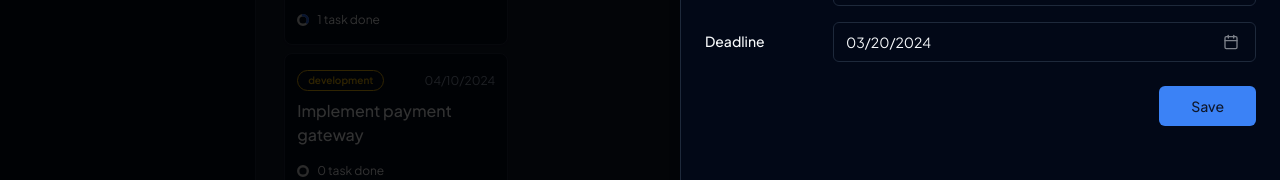
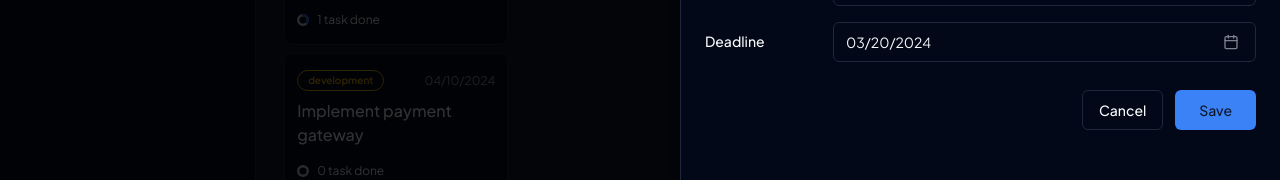
Before and after one commit to kimhuy011199/react-kanban, a React (Vite) app: page / in a window 1280 px wide. Both pictures are taken after a click on the item "Add new task". Shown: the part 402-582 px from the top of the page. Built offline with nearby package versions, Linux system fonts and the light colour scheme.

Commit message:
Handle on cancel form

```diff
--- a/src/components/EditTodoSheet.tsx
+++ b/src/components/EditTodoSheet.tsx
@@ -24,6 +24,10 @@ const EditTodoSheet = ({
     });
   };
 
+  const handleClose = () => {
+    setIsEditMode(false);
+  };
+
   return (
     <>
       <SheetHeader>
@@ -32,7 +36,11 @@ const EditTodoSheet = ({
           Update your task here. Click save when you're done.
         </SheetDescription>
       </SheetHeader>
-      <TodoForm formValues={task} onSubmit={handleEditTask} />
+      <TodoForm
+        formValues={task}
+        onSubmit={handleEditTask}
+        onCancel={handleClose}
+      />
     </>
   );
 };
--- a/src/components/NewTodoSheet.tsx
+++ b/src/components/NewTodoSheet.tsx
@@ -26,6 +26,10 @@ const NewTodoSheet = ({ children }: { children: ReactNode }) => {
     });
   };
 
+  const handleClose = () => {
+    setOpen(false);
+  };
+
   return (
     <Sheet open={open} onOpenChange={setOpen}>
       <SheetTrigger asChild>{children}</SheetTrigger>
@@ -36,7 +40,7 @@ const NewTodoSheet = ({ children }: { children: ReactNode }) => {
             Create a new task here. Click save when you're done.
           </SheetDescription>
         </SheetHeader>
-        <TodoForm onSubmit={handleCreateTask} />
+        <TodoForm onSubmit={handleCreateTask} onCancel={handleClose} />
       </SheetContent>
     </Sheet>
   );
--- a/src/components/TodoForm.tsx
+++ b/src/components/TodoForm.tsx
@@ -81,9 +81,11 @@ export type TodoFormValuesType = z.infer<typeof formSchema>;
 const TodoForm = ({
   formValues = defaultValues,
   onSubmit,
+  onCancel,
 }: {
   formValues?: any;
   onSubmit: (values: TodoFormValuesType, id?: string) => void;
+  onCancel: () => void;
 }) => {
   const [calendarOpen, setCalendarOpen] = useState(false);
   const form = useForm<TodoFormValuesType>({
@@ -190,13 +192,17 @@ const TodoForm = ({
             </Button>
           </ul>
         </div>
+        {!formValues?.id ? (
           <FormField
             control={form.control}
             name="status"
             render={({ field }) => (
               <FormItem className="flex">
                 <FormLabel className="min-w-32 mt-5">Status</FormLabel>
-              <Select onValueChange={field.onChange} defaultValue={field.value}>
+                <Select
+                  onValueChange={field.onChange}
+                  defaultValue={field.value}
+                >
                   <FormControl>
                     <SelectTrigger>
                       <SelectValue placeholder="Select a todo status" />
@@ -218,6 +224,7 @@ const TodoForm = ({
               </FormItem>
             )}
           />
+        ) : null}
         <FormField
           control={form.control}
           name="label"
@@ -288,8 +295,11 @@ const TodoForm = ({
             </FormItem>
           )}
         />
-        <div className="flex justify-end pt-4">
-          <Button className="px-8" type="submit">
+        <div className="flex justify-end pt-5 gap-3">
+          <Button variant="outline" type="button" onClick={onCancel}>
+            Cancel
+          </Button>
+          <Button className="px-6" type="submit">
             Save
           </Button>
         </div>
```
Lines whose indentation alone changed are shown as unchanged.
